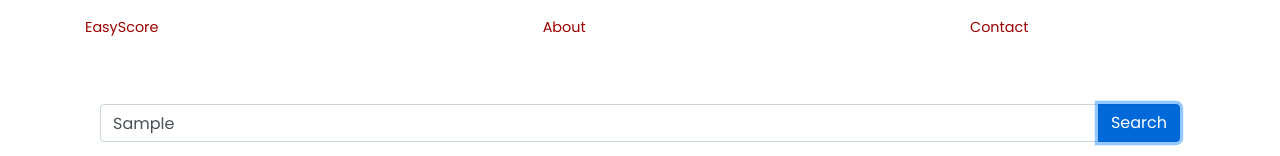
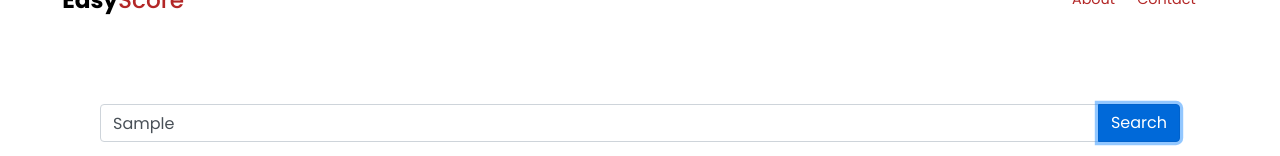
Before and after one commit to s-munro/easyscore, a React (Create React App) app in the folder the-easy-score/: page /search/1 in a window 1280 px wide. Both pictures are taken after typing "Sample" into the empty fields and a click on the button "Search". Shown: the top 156 px of the page. Built offline with nearby package versions, Linux system fonts and the light colour scheme; no server answers.

Commit message:
Fixed nav bar two position and logo. Changed all to appropriate shades. Needs kerning and polishing.

```diff
--- a/the-easy-score/src/App.css
+++ b/the-easy-score/src/App.css
@@ -11,7 +11,7 @@
 
 nav a {
   text-decoration: none;
-  color: #9a0000;
+  color: #b32727;
   font-size: 90%;
   padding-right: 15%;
 }
@@ -29,12 +29,32 @@ nav a {
 
 /****************** NAVBAR 2 *******************/
 .nav-2 {
-  display: flex;
-  align-items: center;
-  justify-content: space-between;
   height: 7vh;
   width: 100%;
-  margin: 0;
+  display: flex;
+  justify-content: center;
+  align-items: center;
+  float: right;
+
+}
+
+.navBarTwoLogo {
+  margin-right: 65%;
+  font-size: 145%;
+  font-weight: 500;
+  margin-bottom: 5%;
+}
+
+.navBarTwoEasy {
+  color: black;
+}
+
+.navBarTextLink {
+  text-decoration: none;
+  color: #b32727;
+  font-size: 90%;
+  padding-right: 2%;
+  padding-bottom: 5%;
 }
 
 /****************** NAVBAR 3 *******************/
--- a/the-easy-score/src/navbar/Nav.js
+++ b/the-easy-score/src/navbar/Nav.js
@@ -53,13 +53,13 @@ const Nav = (props) => {
   } else if (props.navStyle === 2) {
     return (
       <nav className="nav-2">
-        <Link to="/">
-          <div>EasyScore</div>
+        <Link className="navBarTwoLogo" to="/">
+          <div><b className="navBarTwoEasy">Easy</b>Score</div>
         </Link>
-        <Link to="/about">
+        <Link className="navBarTextLink" to="/about">
           <div>About</div>
         </Link>
-        <Link to="/contact">
+        <Link className="navBarTextLink" to="/contact">
           <div>Contact</div>
         </Link>
       </nav>
--- a/the-easy-score/src/screens/home/home.css
+++ b/the-easy-score/src/screens/home/home.css
@@ -1,7 +1,7 @@
 /*********  MAIN CONTENT SECTION ************/
 
 .primary-color {
-  background-color: #9a0000;
+  background-color:#b32727;
 }
 
 main {
@@ -25,6 +25,6 @@ main {
 }
 
 .scoreLogo {
-  color: #9a0000;
+  color:#b32727;
   font-weight: 500;
 }
```
